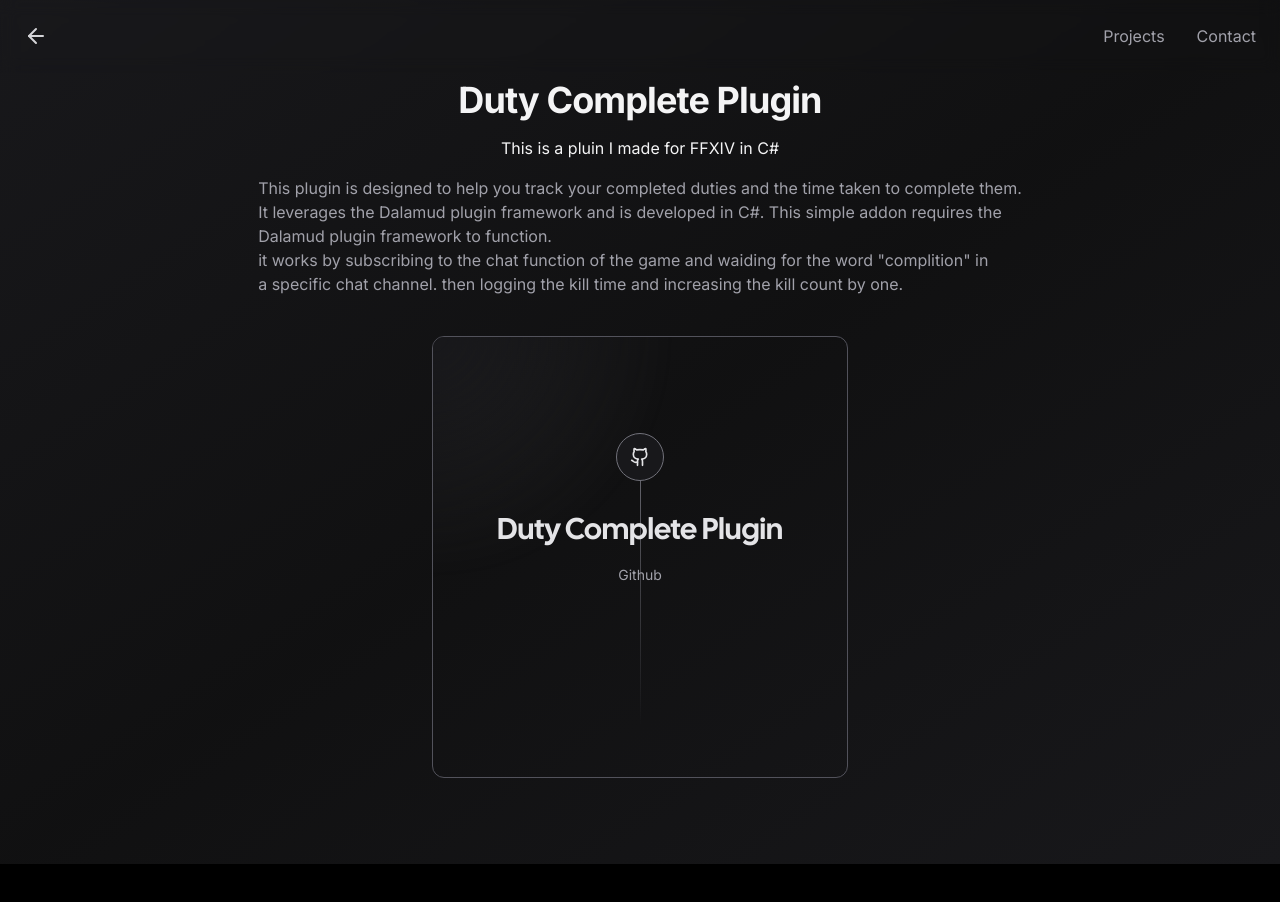
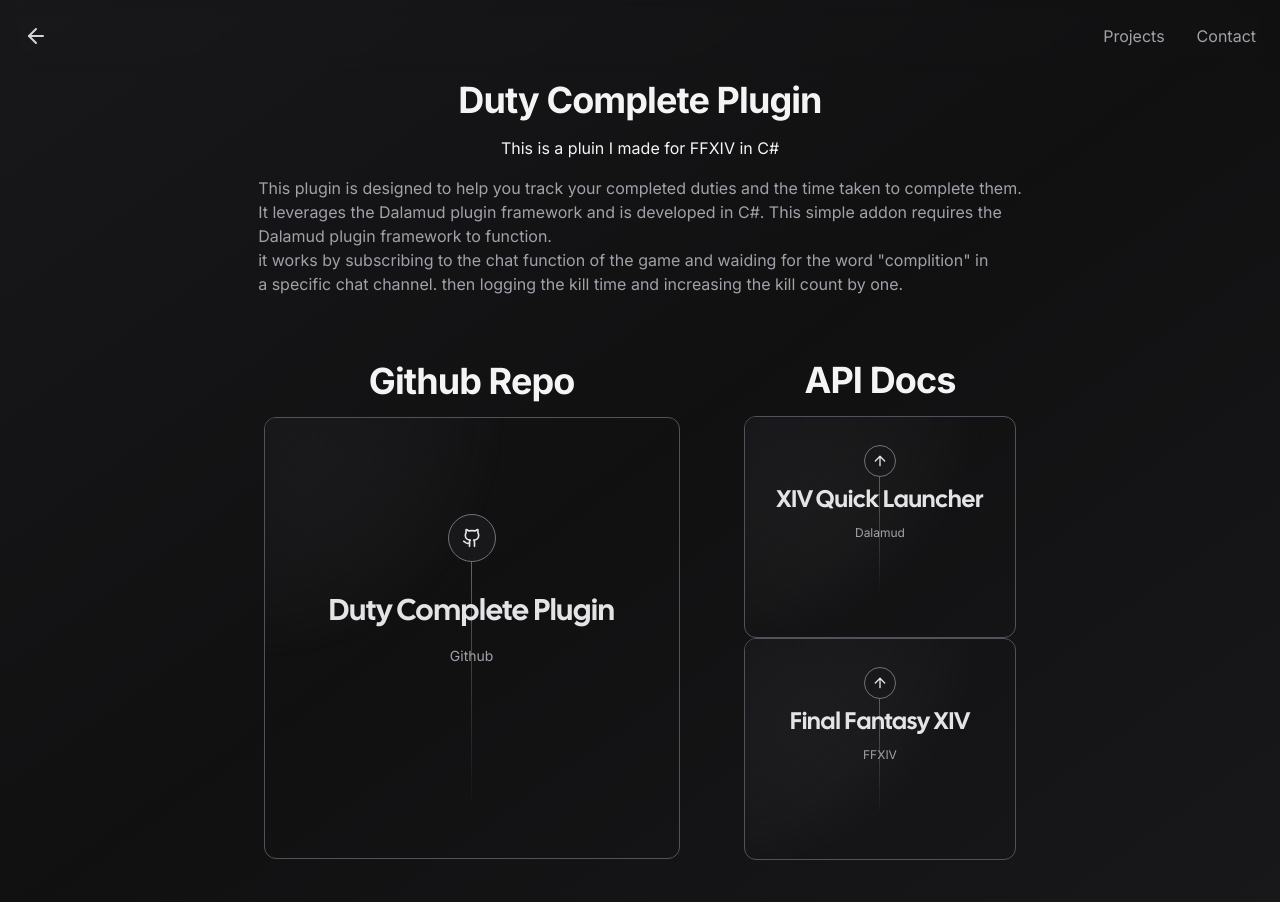
Before and after one commit to Luna-MN/nextjs-portfolio-website, a Next.js app: page /projects/dutycomplete in a window 1280 px wide. Shown: the top 902 px of the page. Before the commit the page ends 864 px from the top, so only its background shows below. Built offline with nearby package versions, Linux system fonts and the light colour scheme; no server answers; what tailwindcss-debug-screens would draw is missing.

Commit message:
more links to tools that i used into the projects

```diff
--- a/app/projects/FF14DiscordBot/page.tsx
+++ b/app/projects/FF14DiscordBot/page.tsx
@@ -29,15 +29,21 @@
                     given <br /> item name. <br /> /itemData will give you the
                     locations to get an item based on the item ID. this is an
                     easy way to get what quest/NPC you need to <br /> go to. it
-                    does this but using the XIVDB api and searching for the item
-                    this will give you a long list of accosiated ID's and from
-                    this <br /> we can sanitize the data into places you get the
-                    item from this and then return it to the user.
+                    does this but using the Garland Tools api and searching for
+                    the item this will give you a long list of accosiated ID's
+                    and from this <br /> we can sanitize the data into places
+                    you get the item from this and then return it to the user.
                 </p>
                 <div className="flex justify-center items-center w-full gap-8 mx-auto mt-32 sm:mt-0 lg:gap-16 pt-10">
+                    <div className="sm:grid-cols-2">
+                        <h2 className="flex justify-center items-center text-3xl font-bold tracking-tight text-zinc-100 sm:text-4xl pb-4">
+                            Github Repo
+                        </h2>
                         <Card>
                             <Link
-                            href={'https://github.com/FabianXh/FF14DiscordBot'}
+                                href={
+                                    'https://github.com/FabianXh/FF14DiscordBot'
+                                }
                                 target="_blank"
                                 className="p-4 relative flex flex-col items-center gap-4 duration-700 group md:gap-8 md:py-24  lg:pb-48  md:p-16"
                             >
@@ -58,25 +64,53 @@
                                 </div>
                             </Link>
                         </Card>
+                    </div>
+                    <div>
+                        <h2 className="flex justify-center items-center text-3xl font-bold tracking-tight text-zinc-100 sm:text-4xl pb-4">
+                            API Docs
+                        </h2>
                         <Card>
                             <Link
                                 href={'https://discord.js.org'}
                                 target="_blank"
-                            className="p-4 relative flex flex-col items-center gap-4 duration-700 group md:gap-8 md:py-24  lg:pb-48  md:p-16"
+                                className="p-1 relative flex flex-col items-center gap-2 duration-700 group md:gap-2 md:py-7 lg:pb-24 md:p-8"
                             >
                                 <span
                                     className="absolute w-px h-2/3 bg-gradient-to-b from-zinc-500 via-zinc-500/50 to-transparent"
                                     aria-hidden="true"
                                 />
-                            <span className="relative z-10 flex items-center justify-center w-12 h-12 text-sm duration-1000 border rounded-full text-zinc-200 group-hover:text-white group-hover:bg-zinc-900 border-zinc-500 bg-zinc-900 group-hover:border-zinc-200 drop-shadow-orange">
+                                <span className="relative z-10 flex items-center justify-center w-8 h-8 text-sm duration-1000 border rounded-full text-zinc-200 group-hover:text-white group-hover:bg-zinc-900 border-zinc-500 bg-zinc-900 group-hover:border-zinc-200 drop-shadow-orange">
                                     {<ArrowUpIcon size={20} />}
                                 </span>{' '}
                                 <div className="z-10 flex flex-col items-center">
-                                <span className="lg:text-xl font-medium duration-150 xl:text-3xl text-zinc-200 group-hover:text-white font-display">
+                                    <span className="lg:text-lg font-medium duration-150 xl:text-2xl text-zinc-200 group-hover:text-white font-display">
                                         {'Discord.js'}
                                     </span>
-                                <span className="mt-4 text-sm text-center duration-1000 text-zinc-400 group-hover:text-zinc-200">
+                                    <span className="mt-2 text-xs text-center duration-1000 text-zinc-400 group-hover:text-zinc-200">
                                         {'API Docs'}
+                                    </span>
+                                </div>
+                            </Link>
+                        </Card>
+                        <Card>
+                            <Link
+                                href={'https://garlandtools.org/db/'}
+                                target="_blank"
+                                className="p-1 relative flex flex-col items-center gap-2 duration-700 group md:gap-2 md:py-7 lg:pb-24 md:p-8"
+                            >
+                                <span
+                                    className="absolute w-px h-2/3 bg-gradient-to-b from-zinc-500 via-zinc-500/50 to-transparent"
+                                    aria-hidden="true"
+                                />
+                                <span className="relative z-10 flex items-center justify-center w-8 h-8 text-sm duration-1000 border rounded-full text-zinc-200 group-hover:text-white group-hover:bg-zinc-900 border-zinc-500 bg-zinc-900 group-hover:border-zinc-200 drop-shadow-orange">
+                                    {<ArrowUpIcon size={16} />}
+                                </span>
+                                <div className="z-10 flex flex-col items-center">
+                                    <span className="lg:text-lg font-medium duration-150 xl:text-2xl text-zinc-200 group-hover:text-white font-display">
+                                        {'Garland Tools'}
+                                    </span>
+                                    <span className="mt-2 text-xs text-center duration-1000 text-zinc-400 group-hover:text-zinc-200">
+                                        {'Garland Tools'}
                                     </span>
                                 </div>
                             </Link>
@@ -84,5 +118,6 @@
                     </div>
                 </div>
             </div>
+        </div>
     );
 }
--- a/app/projects/dutycomplete/page.tsx
+++ b/app/projects/dutycomplete/page.tsx
@@ -1,7 +1,7 @@
 import React from 'react';
 import { Navigation } from '../../components/nav';
 import { Card } from '../../components/card';
-import { Github } from 'lucide-react';
+import { Github, ArrowUpIcon } from 'lucide-react';
 import Link from 'next/link';
 
 export default async function DutyCompletePage() {
@@ -28,7 +28,12 @@
                     then logging the kill time and increasing the kill count by
                     one.
                 </p>
-                <div className="flex justify-center items-center w-full gap-8 mx-auto mt-32 sm:mt-0 lg:gap-16 pt-10">
+                <div className="flex justify-center items-center text-3xl font-bold tracking-tight text-zinc-100 sm:text-4xl pt-8"></div>
+                <div className="flex justify-center items-center w-full gap-8 mx-auto mt-32 sm:mt-0 lg:gap-16 pt-8">
+                    <div className="sm:grid-cols-2">
+                        <h2 className="flex justify-center items-center text-3xl font-bold tracking-tight text-zinc-100 sm:text-4xl pb-4">
+                            Github Repo
+                        </h2>
                         <Card>
                             <Link
                                 href={'https://github.com/Luna-MN/ffxiv-plugin'}
@@ -53,6 +58,58 @@
                             </Link>
                         </Card>
                     </div>
+                    <div>
+                        <h2 className="flex justify-center items-center text-3xl font-bold tracking-tight text-zinc-100 sm:text-4xl pb-4">
+                            API Docs
+                        </h2>
+                        <Card>
+                            <Link
+                                href={'https://goatcorp.github.io/faq/'}
+                                target="_blank"
+                                className="p-1 relative flex flex-col items-center gap-2 duration-700 group md:gap-2 md:py-7 lg:pb-24 md:p-8"
+                            >
+                                <span
+                                    className="absolute w-px h-2/3 bg-gradient-to-b from-zinc-500 via-zinc-500/50 to-transparent"
+                                    aria-hidden="true"
+                                />
+                                <span className="relative z-10 flex items-center justify-center w-8 h-8 text-sm duration-1000 border rounded-full text-zinc-200 group-hover:text-white group-hover:bg-zinc-900 border-zinc-500 bg-zinc-900 group-hover:border-zinc-200 drop-shadow-orange">
+                                    {<ArrowUpIcon size={16} />}
+                                </span>
+                                <div className="z-10 flex flex-col items-center">
+                                    <span className="lg:text-lg font-medium duration-150 xl:text-2xl text-zinc-200 group-hover:text-white font-display">
+                                        {'XIV Quick Launcher'}
+                                    </span>
+                                    <span className="mt-2 text-xs text-center duration-1000 text-zinc-400 group-hover:text-zinc-200">
+                                        {'Dalamud'}
+                                    </span>
+                                </div>
+                            </Link>
+                        </Card>
+                        <Card>
+                            <Link
+                                href={'https://www.finalfantasyxiv.com'}
+                                target="_blank"
+                                className="p-1 relative flex flex-col items-center gap-2 duration-700 group md:gap-2 md:py-7 lg:pb-24 md:p-8"
+                            >
+                                <span
+                                    className="absolute w-px h-2/3 bg-gradient-to-b from-zinc-500 via-zinc-500/50 to-transparent"
+                                    aria-hidden="true"
+                                />
+                                <span className="relative z-10 flex items-center justify-center w-8 h-8 text-sm duration-1000 border rounded-full text-zinc-200 group-hover:text-white group-hover:bg-zinc-900 border-zinc-500 bg-zinc-900 group-hover:border-zinc-200 drop-shadow-orange">
+                                    {<ArrowUpIcon size={16} />}
+                                </span>
+                                <div className="z-10 flex flex-col items-center">
+                                    <span className="lg:text-lg font-medium duration-150 xl:text-2xl text-zinc-200 group-hover:text-white font-display">
+                                        {'Final Fantasy XIV'}
+                                    </span>
+                                    <span className="mt-2 text-xs text-center duration-1000 text-zinc-400 group-hover:text-zinc-200">
+                                        {'FFXIV'}
+                                    </span>
+                                </div>
+                            </Link>
+                        </Card>
+                    </div>
+                </div>
             </div>
         </div>
     );
```
Lines whose indentation alone changed are shown as unchanged.
